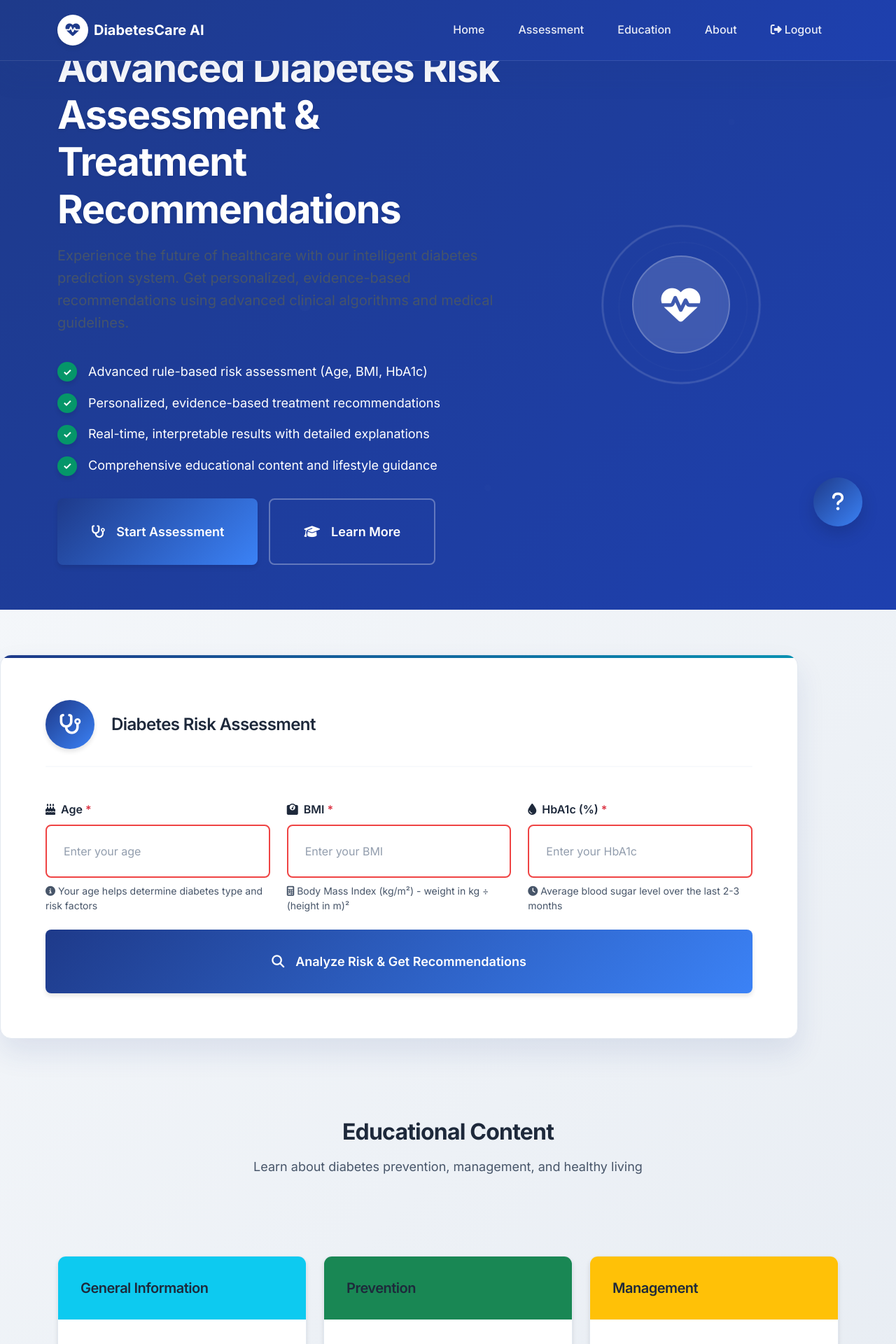
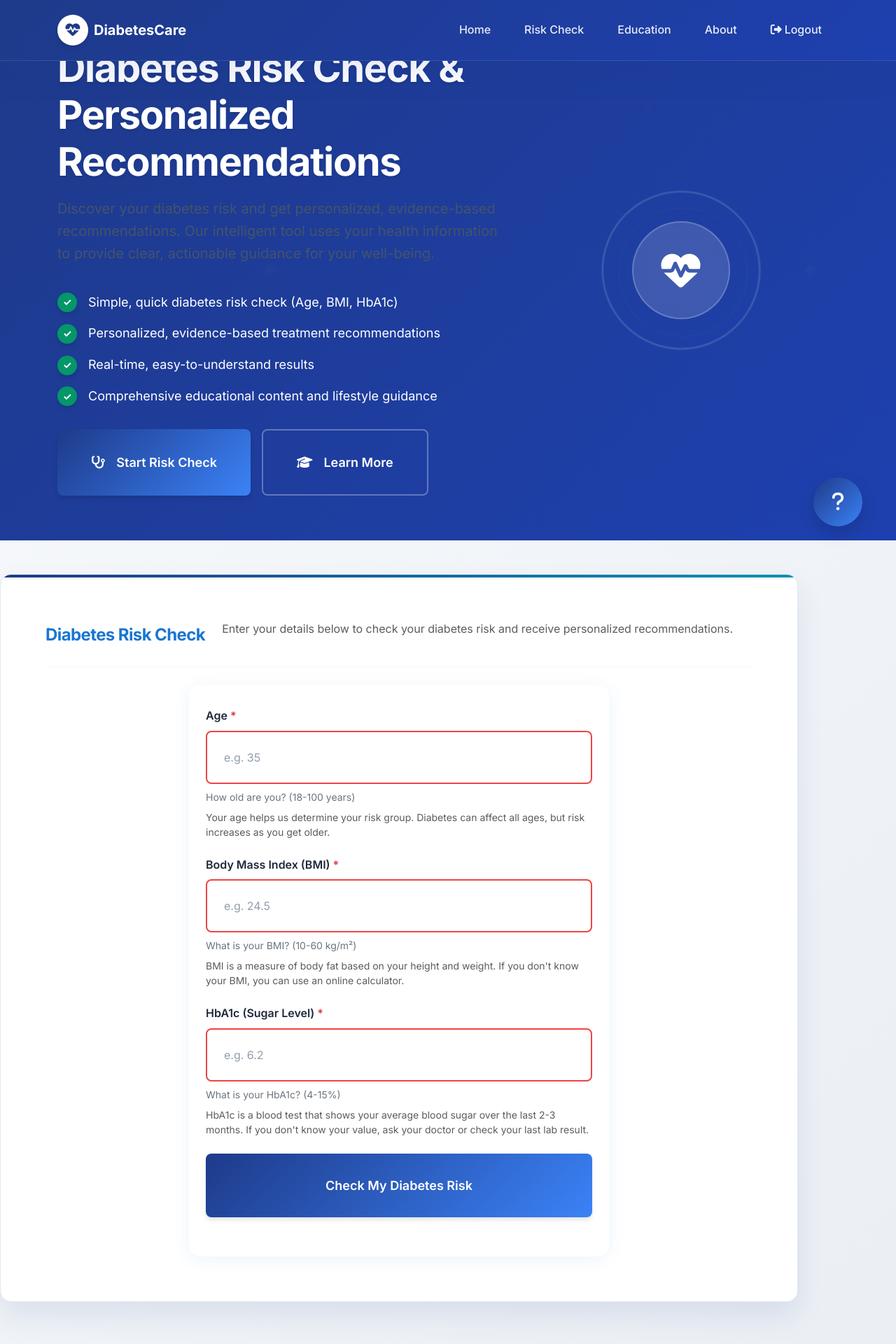
Before and after one commit to belloibrahv/diabetes-prediction-app, a Flask app: template templates/index.html in a window 1280 px wide. Shown: the top 1920 px of the page at 70% size. Run offline with Flask 3, Linux system fonts and the light colour scheme; the template is opened without the code that fills it, so the values that code supplies are empty; some libraries are stand-ins or nearby versions.

Commit message:
UI/UX: Refine footer, about, and results sections for clarity, intuitiveness, and accessibility

```diff
--- a/templates/index.html
+++ b/templates/index.html
@@ -17,7 +17,7 @@
                 <span class="brand-icon">
                     <i class="fas fa-heartbeat"></i>
                 </span>
-                <span>DiabetesCare AI</span>
+                <span>DiabetesCare</span>
             </a>
             <button class="navbar-toggler" type="button" data-bs-toggle="collapse" data-bs-target="#navbarNav">
                 <span class="navbar-toggler-icon"></span>
@@ -28,7 +28,7 @@
                         <a class="nav-link" href="#home">Home</a>
                     </li>
                     <li class="nav-item">
-                        <a class="nav-link" href="#assessment">Assessment</a>
+                        <a class="nav-link" href="#risk-check">Risk Check</a>
                     </li>
                     <li class="nav-item">
                         <a class="nav-link" href="#education">Education</a>
@@ -51,17 +51,17 @@
         <div class="container">
             <div class="row align-items-center">
                 <div class="col-lg-7">
-                    <h1 class="mb-3">Advanced Diabetes Risk Assessment & Treatment Recommendations</h1>
-                    <p class="lead mb-4">Experience the future of healthcare with our intelligent diabetes prediction system. Get personalized, evidence-based recommendations using advanced clinical algorithms and medical guidelines.</p>
+                    <h1 class="mb-3">Diabetes Risk Check & Personalized Recommendations</h1>
+                    <p class="lead mb-4">Discover your diabetes risk and get personalized, evidence-based recommendations. Our intelligent tool uses your health information to provide clear, actionable guidance for your well-being.</p>
                     <ul class="mb-4">
-                        <li>Advanced rule-based risk assessment (Age, BMI, HbA1c)</li>
+                        <li>Simple, quick diabetes risk check (Age, BMI, HbA1c)</li>
                         <li>Personalized, evidence-based treatment recommendations</li>
-                        <li>Real-time, interpretable results with detailed explanations</li>
+                        <li>Real-time, easy-to-understand results</li>
                         <li>Comprehensive educational content and lifestyle guidance</li>
                     </ul>
                     <div class="d-flex gap-3">
-                        <a href="#assessment" class="btn btn-primary btn-lg">
-                            <i class="fas fa-stethoscope me-2"></i>Start Assessment
+                        <a href="#risk-check" class="btn btn-primary btn-lg">
+                            <i class="fas fa-stethoscope me-2"></i>Start Risk Check
                         </a>
                         <a href="#education" class="btn btn-outline-light btn-lg">
                             <i class="fas fa-graduation-cap me-2"></i>Learn More
@@ -81,49 +81,32 @@
     </div>
 
 <!-- Assessment Form Section -->
-<section id="assessment" class="form-section container">
-  <div class="form-section-header">
-    <div class="form-section-icon">
-      <i class="fas fa-stethoscope"></i>
+<section id="risk-check" class="form-section container mt-5">
+  <div class="form-section-header text-center mb-4">
+    <h2 class="fw-bold" style="color:#1976d2;">Diabetes Risk Check</h2>
+    <p class="text-muted">Enter your details below to check your diabetes risk and receive personalized recommendations.</p>
+  </div>
+  <form method="POST" action="/predict" class="mx-auto" style="max-width: 600px; background: #fff; border-radius: 16px; box-shadow: 0 4px 24px rgba(25,118,210,0.08); padding: 2rem 1.5rem;">
+    <div class="mb-4">
+      <label for="Age" class="form-label fw-semibold">Age <span class="text-danger">*</span></label>
+      <input type="number" class="form-control" id="Age" name="Age" min="18" max="100" required value="{{ input_data.Age if input_data else '' }}" placeholder="e.g. 35">
+      <div class="form-text text-secondary">How old are you? (18-100 years)</div>
+      <div class="form-text text-muted">Your age helps us determine your risk group. Diabetes can affect all ages, but risk increases as you get older.</div>
     </div>
-    <h2>Diabetes Risk Assessment</h2>
-  </div>
-
-  <form method="POST" action="/predict" class="row g-4">
-    <div class="col-md-4">
-      <label for="Age" class="form-label">
-        <i class="fas fa-birthday-cake me-2"></i>Age <span class="text-danger">*</span>
-      </label>
-      <input type="number" class="form-control" id="Age" name="Age" min="1" max="120" required value="{{ input_data.Age if input_data else '' }}" placeholder="Enter your age">
-      <div class="form-text">
-        <i class="fas fa-info-circle me-1"></i>Your age helps determine diabetes type and risk factors
-      </div>
+    <div class="mb-4">
+      <label for="BMI" class="form-label fw-semibold">Body Mass Index (BMI) <span class="text-danger">*</span></label>
+      <input type="number" step="0.1" class="form-control" id="BMI" name="BMI" min="10" max="60" required value="{{ input_data.BMI if input_data else '' }}" placeholder="e.g. 24.5">
+      <div class="form-text text-secondary">What is your BMI? (10-60 kg/m²)</div>
+      <div class="form-text text-muted">BMI is a measure of body fat based on your height and weight. If you don't know your BMI, you can use an online calculator.</div>
     </div>
-
-    <div class="col-md-4">
-      <label for="BMI" class="form-label">
-        <i class="fas fa-weight me-2"></i>BMI <span class="text-danger">*</span>
-      </label>
-      <input type="number" step="0.1" class="form-control" id="BMI" name="BMI" min="10" max="60" required value="{{ input_data.BMI if input_data else '' }}" placeholder="Enter your BMI">
-      <div class="form-text">
-        <i class="fas fa-calculator me-1"></i>Body Mass Index (kg/m²) - weight in kg ÷ (height in m)²
-      </div>
+    <div class="mb-4">
+      <label for="HbA1c" class="form-label fw-semibold">HbA1c (Sugar Level) <span class="text-danger">*</span></label>
+      <input type="number" step="0.1" class="form-control" id="HbA1c" name="HbA1c" min="4" max="15" required value="{{ input_data.HbA1c if input_data else '' }}" placeholder="e.g. 6.2">
+      <div class="form-text text-secondary">What is your HbA1c? (4-15%)</div>
+      <div class="form-text text-muted">HbA1c is a blood test that shows your average blood sugar over the last 2-3 months. If you don't know your value, ask your doctor or check your last lab result.</div>
     </div>
-
-    <div class="col-md-4">
-      <label for="HbA1c" class="form-label">
-        <i class="fas fa-tint me-2"></i>HbA1c (%) <span class="text-danger">*</span>
-      </label>
-      <input type="number" step="0.1" class="form-control" id="HbA1c" name="HbA1c" min="3" max="15" required value="{{ input_data.HbA1c if input_data else '' }}" placeholder="Enter your HbA1c">
-      <div class="form-text">
-        <i class="fas fa-clock me-1"></i>Average blood sugar level over the last 2-3 months
-      </div>
-    </div>
-
-    <div class="col-12">
-      <button type="submit" class="btn btn-primary btn-lg w-100">
-        <i class="fas fa-search me-2"></i>Analyze Risk & Get Recommendations
-      </button>
+    <div class="mb-4">
+      <button type="submit" class="btn btn-primary btn-lg w-100">Check My Diabetes Risk</button>
     </div>
   </form>
 </section>
@@ -131,45 +114,88 @@
 <!-- Results Section -->
 {% if prediction_text %}
 <section class="container">
-  <div class="result-summary">
-    <h3>Your Diabetes Risk Assessment</h3>
-
-    <div class="row">
-      <div class="col-md-6">
-        <div class="result-item">
-          <span class="label">Assessment Result:</span>
-          <span class="value text-{{ result_type }}">{{ prediction_text }}</span>
+  <div class="result-summary mb-4">
+    <div class="card shadow-sm border-0 mb-4">
+      <div class="card-body d-flex flex-column flex-md-row align-items-center justify-content-between">
+        <div class="mb-3 mb-md-0">
+          <h3 class="mb-2">Your Diabetes Risk Result</h3>
+          <p class="mb-0 text-muted">Based on your information, here is your personalized diabetes risk overview and next steps.</p>
         </div>
-        <div class="result-item">
-          <span class="label">Diabetes Type:</span>
-          <span class="value">{{ diabetes_type }}</span>
-        </div>
-        <div class="result-item">
-          <span class="label">Risk Level:</span>
-          <span class="value">{{ risk_level }}</span>
-        </div>
-      </div>
-
-      {% if explanation %}
-      <div class="col-md-6">
-        <div class="result-item">
-          <span class="label">Analysis:</span>
-          <span class="value">
-            {% for rule in explanation %}
-              <div class="mb-1">{{ rule }}</div>
-            {% endfor %}
+        <div>
+          <span class="badge px-3 py-2 fs-6 bg-{{ 'danger' if risk_level == 'High' else 'warning' if risk_level == 'Moderate' else 'success' }} text-white">
+            <i class="fas fa-exclamation-circle me-1"></i> {{ risk_level }} Risk
           </span>
         </div>
       </div>
-      {% endif %}
+    </div>
+    <div class="row g-4 align-items-stretch">
+      <div class="col-md-4">
+        <div class="card h-100 border-0 bg-light">
+          <div class="card-body">
+            <h6 class="fw-bold mb-3"><i class="fas fa-user-check me-2 text-primary"></i>Your Details</h6>
+            <ul class="list-unstyled mb-0">
+              <li><strong>Age:</strong> {{ input_data.Age if input_data else '?' }}</li>
+              <li><strong>BMI:</strong> {{ input_data.BMI if input_data else '?' }}</li>
+              <li><strong>HbA1c:</strong> {{ input_data.HbA1c if input_data else '?' }}</li>
+            </ul>
+          </div>
+        </div>
+      </div>
+      <div class="col-md-8">
+        <div class="card h-100 border-0">
+          <div class="card-body">
+            <div class="row mb-3">
+              <div class="col-12 col-lg-4 mb-2 mb-lg-0">
+                <span class="fw-semibold">Result:
+                  <i class="fas fa-info-circle text-secondary" data-bs-toggle="tooltip" title="This is your diabetes risk prediction based on your input."></i>
+                </span>
+                <div class="fs-5 text-{{ result_type }}">{{ prediction_text }}</div>
+              </div>
+              <div class="col-12 col-lg-4 mb-2 mb-lg-0">
+                <span class="fw-semibold">Diabetes Type:
+                  <i class="fas fa-info-circle text-secondary" data-bs-toggle="tooltip" title="Type of diabetes risk detected, if any."></i>
+                </span>
+                <div>{{ diabetes_type }}</div>
+              </div>
+              <div class="col-12 col-lg-4">
+                <span class="fw-semibold">Risk Level:
+                  <i class="fas fa-info-circle text-secondary" data-bs-toggle="tooltip" title="Overall risk level based on your data."></i>
+                </span>
+                <div>
+                  <span class="badge bg-{{ 'danger' if risk_level == 'High' else 'warning' if risk_level == 'Moderate' else 'success' }}">{{ risk_level }}</span>
+                </div>
+              </div>
+            </div>
+            {% if explanation %}
+            <div class="mb-3">
+              <span class="fw-semibold">How was this calculated?
+                <i class="fas fa-info-circle text-secondary" data-bs-toggle="tooltip" title="Explanation of the rules or factors that led to your result."></i>
+              </span>
+              <ul class="mb-0 ps-3">
+                {% for rule in explanation %}
+                  <li>{{ rule }}</li>
+                {% endfor %}
+              </ul>
+            </div>
+            {% endif %}
+            <div class="d-flex flex-wrap gap-2 mt-3">
+              <a href="#" class="btn btn-outline-primary btn-sm" onclick="exportReport(); return false;">
+                <i class="fas fa-download me-1"></i> Download Report
+              </a>
+              <a href="#education" class="btn btn-outline-secondary btn-sm">
+                <i class="fas fa-graduation-cap me-1"></i> Learn More
+              </a>
+            </div>
+          </div>
+        </div>
+      </div>
     </div>
   </div>
-
   <div class="row g-4">
     <div class="col-lg-6">
-      <div class="recommendation-card important">
-        <h5>Personalized Recommendations</h5>
-        <ul>
+      <div class="recommendation-card important h-100">
+        <h5><i class="fas fa-lightbulb text-success me-2"></i>Personalized Recommendations</h5>
+        <ul class="mb-0">
           {% for cat, items in recommendations.items() %}
             {% for item in items %}
               <li>{{ item }}</li>
@@ -178,11 +204,10 @@
         </ul>
       </div>
     </div>
-
     <div class="col-lg-6">
-      <div class="recommendation-card">
-        <h5>Educational Content</h5>
-        <ul>
+      <div class="recommendation-card h-100">
+        <h5><i class="fas fa-book-open text-info me-2"></i>Educational Content</h5>
+        <ul class="mb-0">
           {% for cat, items in educational_content.items() %}
             {% for item in items %}
               <li>{{ item }}</li>
@@ -192,6 +217,8 @@
       </div>
     </div>
   </div>
+  <script>var tooltipTriggerList = [].slice.call(document.querySelectorAll('[data-bs-toggle="tooltip"]'));
+  tooltipTriggerList.map(function (tooltipTriggerEl) {return new bootstrap.Tooltip(tooltipTriggerEl);});</script>
 </section>
 {% endif %}
 
@@ -205,7 +232,7 @@
                             <i class="fas {% if 'detected' in prediction_text %}fa-exclamation-triangle text-warning{% else %}fa-check-circle text-success{% endif %}"></i>
                         </span>
                         <div class="flex-grow-1">
-                            <h4 class="modal-title mb-0">Detailed Assessment Results</h4>
+                            <h4 class="modal-title mb-0">Detailed Risk Check Results</h4>
                             <div class="small text-muted">Comprehensive analysis and recommendations</div>
                                                 </div>
                         <button type="button" class="btn-close" data-bs-dismiss="modal" aria-label="Close"></button>
@@ -293,7 +320,7 @@
             <div class="row">
                 <div class="col-12 text-center mb-5">
                     <h2 class="section-title">About the System</h2>
-                    <p class="section-subtitle">Advanced AI-powered diabetes prediction and management system</p>
+                    <p class="section-subtitle">A user-friendly tool for checking diabetes risk and receiving personalized, evidence-based recommendations</p>
                 </div>
             </div>
             <div class="row g-4">
@@ -303,8 +330,8 @@
                             <div class="feature-icon mb-3">
                                 <i class="fas fa-robot fa-3x text-primary"></i>
                             </div>
-                            <h5 class="card-title">AI-Powered Prediction</h5>
-                            <p class="card-text text-muted">Advanced machine learning algorithms provide accurate diabetes risk assessment based on comprehensive health parameters.</p>
+                            <h5 class="card-title">Rule-Based Risk Check</h5>
+                            <p class="card-text text-muted">Quickly assess your diabetes risk using simple health information—no lab tests or complex forms required.</p>
                         </div>
                     </div>
                 </div>
@@ -314,8 +341,8 @@
                             <div class="feature-icon mb-3">
                                 <i class="fas fa-user-cog fa-3x text-success"></i>
                             </div>
-                            <h5 class="card-title">Personalized Recommendations</h5>
-                            <p class="card-text text-muted">Tailored treatment and lifestyle recommendations based on individual risk profiles and health parameters.</p>
+                            <h5 class="card-title">Personalized Guidance</h5>
+                            <p class="card-text text-muted">Receive clear, actionable recommendations tailored to your risk level and health profile, based on trusted medical guidelines.</p>
                         </div>
                     </div>
                 </div>
@@ -325,8 +352,8 @@
                             <div class="feature-icon mb-3">
                                 <i class="fas fa-graduation-cap fa-3x text-info"></i>
                             </div>
-                            <h5 class="card-title">Educational Content</h5>
-                            <p class="card-text text-muted">Comprehensive educational materials about diabetes prevention, management, and healthy living practices.</p>
+                            <h5 class="card-title">Educational Resources</h5>
+                            <p class="card-text text-muted">Access easy-to-understand information about diabetes prevention, healthy living, and ongoing management.</p>
                         </div>
                     </div>
                 </div>
@@ -336,8 +363,8 @@
                             <div class="feature-icon mb-3">
                                 <i class="fas fa-file-export fa-3x text-warning"></i>
                             </div>
-                            <h5 class="card-title">Report Export</h5>
-                            <p class="card-text text-muted">Generate detailed reports that can be shared with healthcare providers for better care coordination.</p>
+                            <h5 class="card-title">Shareable Reports</h5>
+                            <p class="card-text text-muted">Download or share your results and recommendations with healthcare providers for better care and follow-up.</p>
                         </div>
                     </div>
                 </div>
@@ -349,33 +376,45 @@
     <footer class="bg-dark text-white py-4">
         <div class="container">
             <div class="row">
-                <div class="col-md-6">
-                    <h5 class="fw-bold">DiabetesCare AI</h5>
-                    <p class="text-muted">Advanced Diabetes Prediction and Treatment Recommendation System</p>
+                <div class="col-md-4 mb-3 mb-md-0">
+                    <h5 class="fw-bold">DiabetesCare</h5>
+                    <p class="text-white small mb-2">A user-friendly tool for checking diabetes risk and getting personalized, evidence-based recommendations. Empowering you to take charge of your health.</p>
+                    <p class="text-white small mb-0"><i class="fas fa-graduation-cap me-2"></i>Nigeria Defence Academy, Kaduna</p>
+                    <p class="text-white small"><i class="fas fa-calendar me-2"></i>July 2025</p>
                 </div>
-                <div class="col-md-6 text-md-end">
-                    <p class="text-muted mb-0">
-                        <i class="fas fa-graduation-cap me-2"></i>
-                        Nigeria Defence Academy, Kaduna
-                    </p>
-                    <p class="text-muted mb-0">
-                        <i class="fas fa-calendar me-2"></i>
-                        July 2025
-                    </p>
+                <div class="col-md-4 mb-3 mb-md-0">
+                    <h6 class="fw-semibold text-white">Quick Links</h6>
+                    <ul class="list-unstyled mb-0">
+                        <li><a href="#risk-check" class="text-decoration-none text-white">Diabetes Risk Check</a></li>
+                        <li><a href="#education" class="text-decoration-none text-white">Educational Resources</a></li>
+                        <li><a href="#about" class="text-decoration-none text-white">About the System</a></li>
+                    </ul>
+                </div>
+                <div class="col-md-4">
+                    <h6 class="fw-semibold text-white">Contact & Info</h6>
+                    <ul class="list-unstyled mb-2">
+                        <li><i class="fas fa-envelope me-2"></i><a href="mailto:info@diabetescare.com" class="text-decoration-none text-white">info@diabetescare.com</a></li>
+                        <li><i class="fas fa-globe me-2"></i><a href="#" class="text-decoration-none text-white">www.diabetescare.com</a></li>
+                    </ul>
+                    <p class="text-white small mb-0"><i class="fas fa-shield-alt me-2"></i>This tool is for educational and informational purposes only. Always consult healthcare professionals for medical advice.</p>
                 </div>
             </div>
-            <hr class="my-3">
+            <hr class="my-3 text-white">
             <div class="row">
                 <div class="col-12 text-center">
-                    <p class="text-muted mb-0">
-                        <small>
-                            <i class="fas fa-shield-alt me-2"></i>
-                            This system is for educational and research purposes. Always consult healthcare professionals for medical decisions.
-                        </small>
-                    </p>
+                    <p class="text-white mb-0 small">&copy; {{ now().year }} DiabetesCare. All rights reserved.</p>
                 </div>
             </div>
         </div>
+        <style>
+            footer a.text-white:hover, footer a.text-white:focus {
+                color: #f8f9fa !important;
+                text-decoration: underline;
+            }
+            footer hr.text-white {
+                border-top: 1px solid #fff;
+            }
+        </style>
     </footer>
 
     <script src="https://cdn.jsdelivr.net/npm/bootstrap@5.3.0/dist/js/bootstrap.bundle.min.js"></script>
@@ -482,7 +521,7 @@
         }
 
         function showHelp() {
-            showAlert('This is a comprehensive diabetes risk assessment tool. Fill out all required fields to get personalized recommendations based on your health parameters.', 'info');
+            showAlert('This is a simple diabetes risk check tool. Fill out all required fields to get personalized recommendations based on your health parameters.', 'info');
         }
 
         // Utility function to show alerts
```
